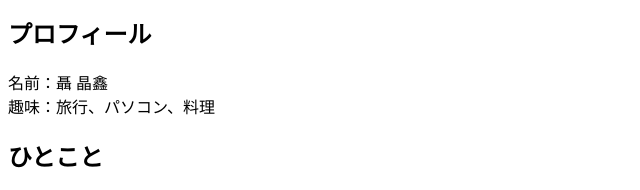
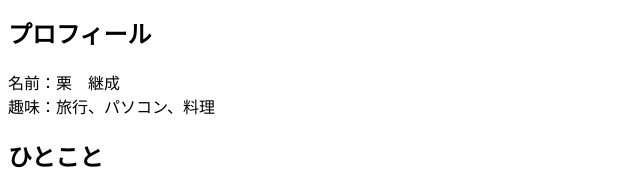
Before and after one commit to lijicheng365375work-source/lijicheng, a plain HTML site: page index.html in a window 1280 px wide. Shown: the part 182-372 px from the top of the page, 0-640 px from the left. Drawn offline with Linux system fonts and the light colour scheme.

Commit message:
Improve homepage design

```diff
--- a/index.html
+++ b/index.html
@@ -18,7 +18,7 @@
     <h2>プロフィール</h2>
 
     <p>
-        名前：聶 晶鑫<br>
+        名前：栗　継成<br>
         趣味：旅行、パソコン、料理
     </p>
 
```
